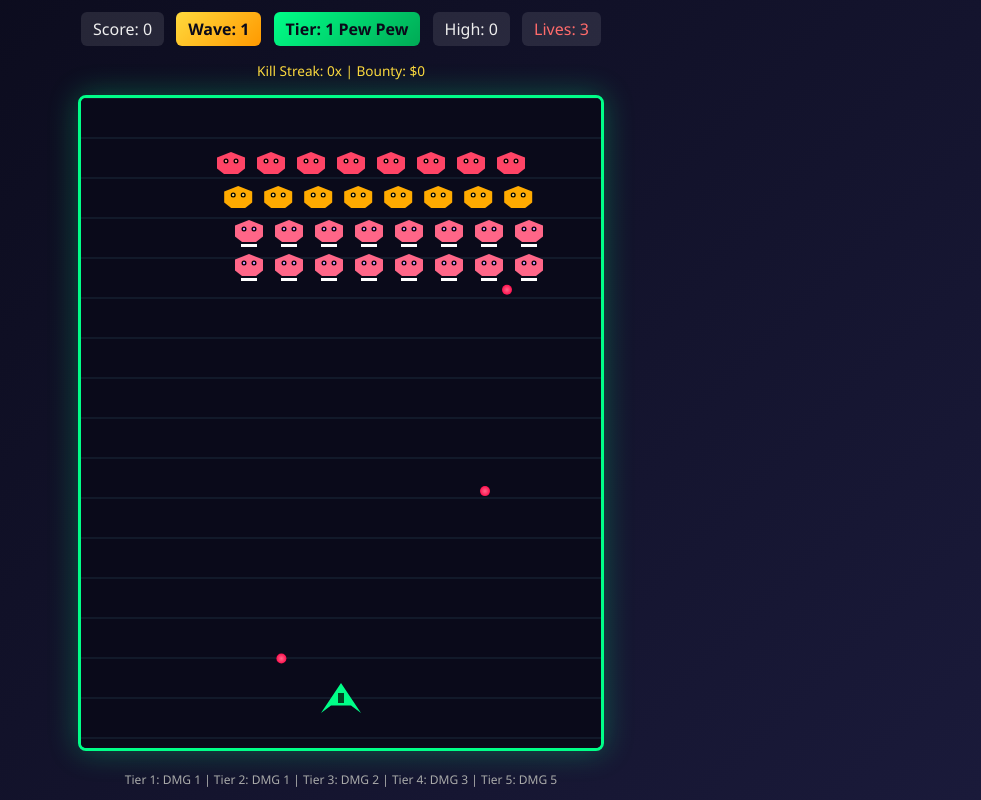
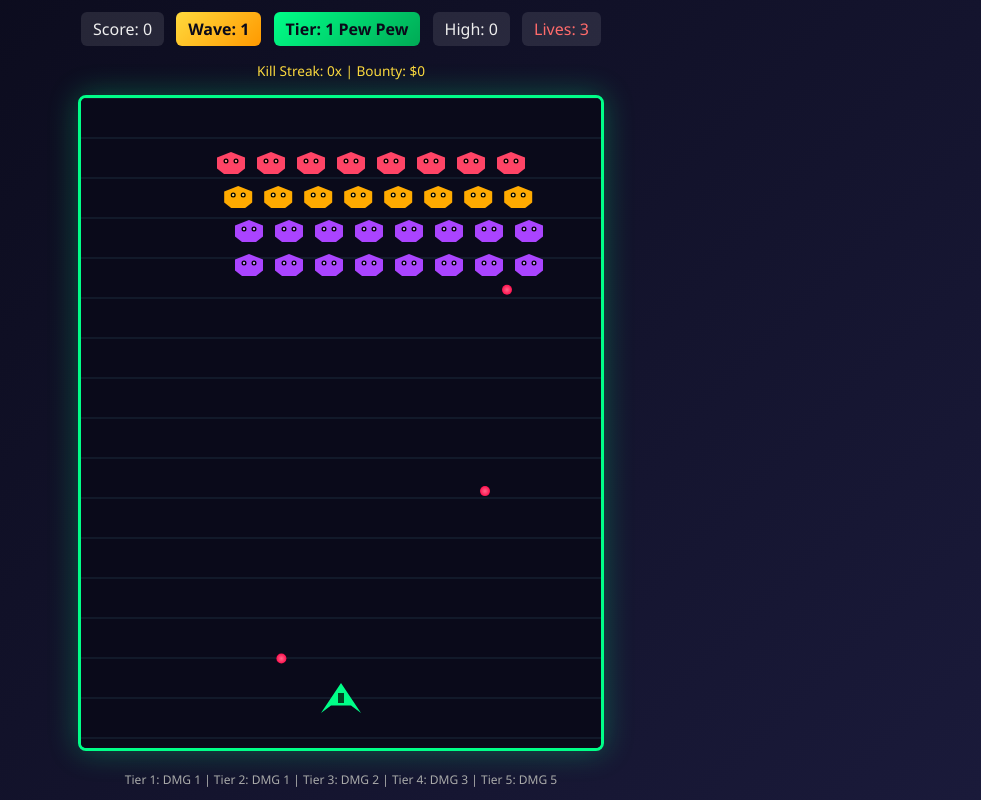
Before and after one commit to mortonbaker/isaacs-arcade, a website: page space-invaders.html in a window 1280 px wide. Shown: the whole page, without its empty margins (299-1280 px from the left). Drawn offline with Linux system fonts and the light colour scheme.

Commit message:
Remove enemy and boss health bars

```diff
--- a/space-invaders.html
+++ b/space-invaders.html
@@ -411,9 +411,8 @@
 
         function drawEnemy(enemy) {
             const type = ENEMY_TYPES[enemy.type];
-            const color = enemy.health > 1 ? '#ff6688' : type.color;
 
-            ctx.fillStyle = color;
+            ctx.fillStyle = type.color;
             ctx.beginPath();
             ctx.moveTo(enemy.x, enemy.y - enemy.height / 2);
             ctx.lineTo(enemy.x + enemy.width / 2, enemy.y - enemy.height / 4);
@@ -436,17 +435,10 @@
             ctx.arc(enemy.x - 5, enemy.y - 2, 1.2, 0, Math.PI * 2);
             ctx.arc(enemy.x + 5, enemy.y - 2, 1.2, 0, Math.PI * 2);
             ctx.fill();
-
-            if (enemy.health > 1) {
-                ctx.fillStyle = '#fff';
-                ctx.fillRect(enemy.x - 8, enemy.y + enemy.height / 2 + 2, 16 * (enemy.health / (ENEMY_TYPES[enemy.type].health + Math.floor(wave / 5))), 3);
-            }
         }
 
         function drawBoss() {
             if (!boss || !boss.alive) return;
-
-            const healthPercent = bossHealth / (BOSS_DATA.health + Math.floor(wave / 3) * 3);
 
             ctx.fillStyle = BOSS_DATA.color;
             ctx.beginPath();
@@ -471,11 +463,6 @@
             ctx.arc(boss.x - 15, boss.y - 5, 3, 0, Math.PI * 2);
             ctx.arc(boss.x + 15, boss.y - 5, 3, 0, Math.PI * 2);
             ctx.fill();
-
-            ctx.fillStyle = '#330011';
-            ctx.fillRect(boss.x - boss.width / 2 - 10, boss.y + boss.height / 2 + 5, (boss.width + 20) * healthPercent, 8);
-            ctx.strokeStyle = '#ff4466';
-            ctx.strokeRect(boss.x - boss.width / 2 - 10, boss.y + boss.height / 2 + 5, boss.width + 20, 8);
         }
 
         function drawBullet(bullet) {
```
